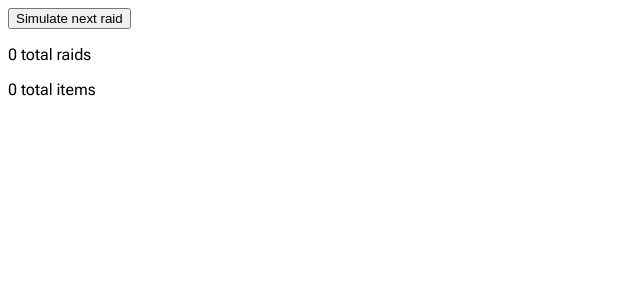
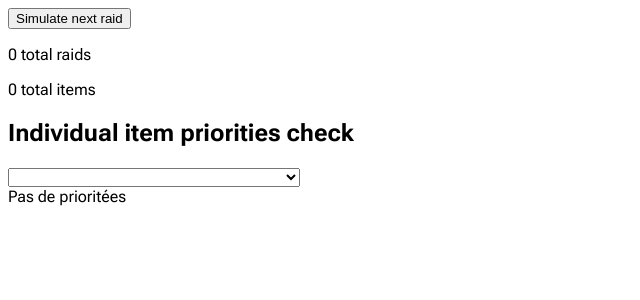
Before and after one commit to cedric-pouilleux/poc-loot, a Vue app: page / in a window 1280 px wide. Shown: the top 300 px of the page, without its empty margins (0-640 px from the left). Built offline with nearby package versions, Linux system fonts and the light colour scheme.

Commit message:
Add item selector with reactive result

```diff
--- a/src/App.vue
+++ b/src/App.vue
@@ -15,21 +15,43 @@
       </li>
     </ul>
   </div>
+
+  <div>
+    <h2>Individual item priorities check</h2>
+    <select v-model="selectedItem">
+      <option v-for="(item, key ) in items" :key="item.id" :value="key">{{ item.title }}</option>
+    </select>
+
+    <ul v-if="results.length">
+      <li v-for="result in results" :key="result">{{ result.player }} with {{ result.priority }} priority score</li>
+    </ul>
+    <div v-else>
+      Pas de prioritées
+    </div>
+
+  </div>
 </template>
 
 <script lang="ts" setup>
+import {ref, watch} from 'vue';
 import {gnomeregan} from "@/fixtures/raids";
 import {useRandomizeRaid} from "@/composables/useRandomizeRaid";
 import {usePriorities} from "@/composables/usePriorities";
 import {wishlists} from "@/fixtures/whislist";
+import {items} from "@/fixtures/items";
+import {PriorityItem} from "@/types";
 
 const {orderedLoots, raidsCount, runRaidSimulation, itemsCount} = useRandomizeRaid(gnomeregan);
 
+const selectedItem = ref('');
+const results = ref<PriorityItem[]>([]);
 
 const {getPriorityLootTableByItem} = usePriorities(wishlists);
-const lootable = getPriorityLootTableByItem("pulveri-marteau-oscillant");
 
-console.log(lootable);
+watch(() => selectedItem.value, (newValue) => {
+  results.value = getPriorityLootTableByItem(newValue);
+})
+
 
 </script>
 
--- a/src/composables/useRandomizeRaid.ts
+++ b/src/composables/useRandomizeRaid.ts
@@ -4,11 +4,6 @@ import {items} from "@/fixtures/items";
 
 function getRandomInt(max) {
     return Math.floor(Math.random() * max);
-}
-
-export type PriorityStep = {
-    itemKey: string;
-    playerName: string;
 }
 
 export function useRandomizeRaid(raid: Raid) {
--- a/src/fixtures/whislist/index.ts
+++ b/src/fixtures/whislist/index.ts
@@ -13,8 +13,8 @@ export const wishlists: Wishlist[] = [
     {
         player: 'player 2',
         wish: [
+            "bracelets-ornes-en-sombrefer",
             "pulveri-marteau-oscillant",
-            "bracelets-ornes-en-sombrefer",
             "ceinturon-de-sombre-vision",
             "coupe-tete-supercharge",
             "idole-de-colere"
```
Also changed, not shown: src/composables/usePriorities.ts (+1 -8 lines), src/types/index.ts (+11 -0 lines).
